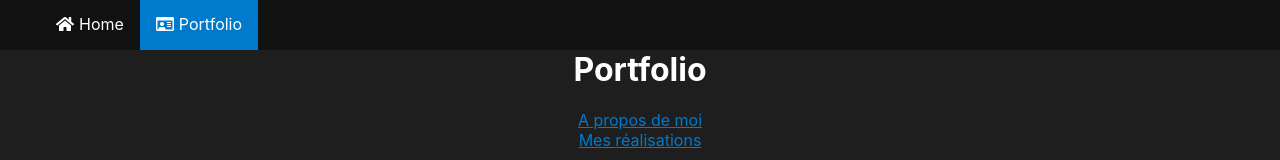
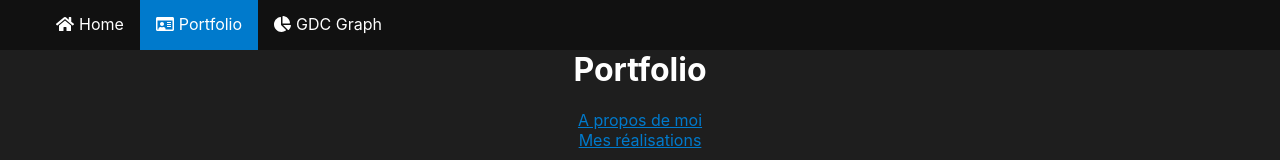
Before and after one commit to oxypomme/oxypomme.github.io, a React (Create React App) app: page /#/Portfolio in a window 1280 px wide. Shown: the top 160 px of the page. Built offline with nearby package versions, Linux system fonts and the light colour scheme; no server answers.

Commit message:
added GDC link

```diff
--- a/src/App.tsx
+++ b/src/App.tsx
@@ -28,8 +28,9 @@ const App = () => {
         <AppContainer>
           <Switch>
             <Route exact path="/" component={Home} />
-            <Route exact path="/Portfolio" component={Portfolio} />
+            <Route exact path="/portfolio" component={Portfolio} />
             <Route exact path="/Pulse" component={() => { window.location.href = 'https://oxypomme.github.io/Pulse/'; return null; }} />
+            <Route exact path="/gdcgraph" component={() => { window.location.href = 'https://oxypomme.github.io/GDCGraph/'; return null; }} />
             <Route exact path="/Matchable" component={() => { window.location.href = 'https://matchable-80a41.web.app/'; return null; }} />
             <Route component={NotFound} />
           </Switch>
--- a/src/features/commons/Navbar.tsx
+++ b/src/features/commons/Navbar.tsx
@@ -3,7 +3,7 @@ import styled from '@emotion/styled';
 import { NavLink } from 'react-router-dom';
 
 import { FontAwesomeIcon } from '@fortawesome/react-fontawesome';
-import { faHome } from '@fortawesome/free-solid-svg-icons';
+import { faChartPie, faHome } from '@fortawesome/free-solid-svg-icons';
 import { faIdCard } from '@fortawesome/free-regular-svg-icons';
 
 const Nav = styled.nav`
@@ -55,6 +55,7 @@ const Navbar = () => {
             <NavList>
                 <NavItem><NavLink exact to="/"><FontAwesomeIcon icon={faHome} />Home</NavLink></NavItem>
                 <NavItem><NavLink exact to="/portfolio"><FontAwesomeIcon icon={faIdCard} />Portfolio</NavLink></NavItem>
+                <NavItem><NavLink exact to="/gdcgraph"><FontAwesomeIcon icon={faChartPie} />GDC Graph</NavLink></NavItem>
             </NavList>
         </Nav>
     );
```
